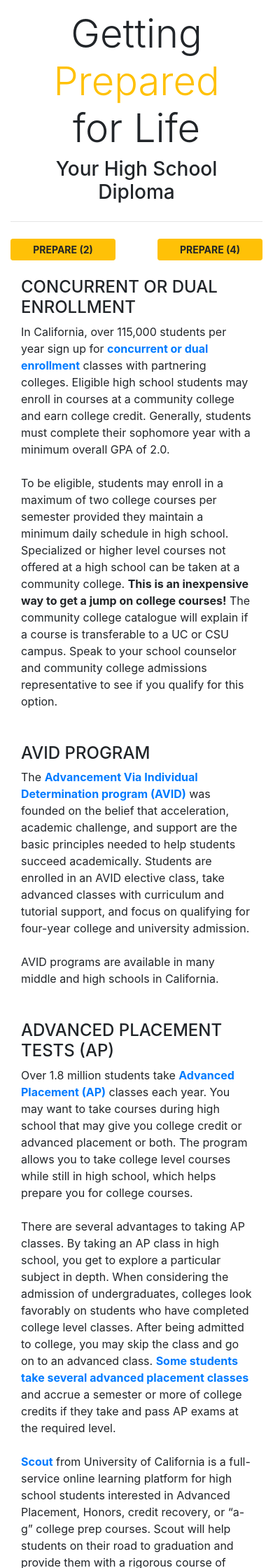
After one commit to sky8the2flies/lifeprepacademy, a Django app: page /prepare/prepare_3/ in a window 390 px wide. The commit adds this page. Shown: the part 347-2587 px from the top of the page at 70% size. Run offline with Django 3.2, Linux system fonts and the light colour scheme; tables that the repository leaves empty hold one stand-in row (values such as "Sample post"); some libraries are stand-ins or nearby versions.

Commit message:
Prepare 3

```diff
--- a/main_app/templates/main_app/dashboard.html
+++ b/main_app/templates/main_app/dashboard.html
@@ -3,10 +3,9 @@
 <div class="container-fluid p-0 m-0 w-100" style="height:28vh;background:url('https://lifeprep-academy.s3-us-west-1.amazonaws.com/Backgrounds/LP+Background6.jpg') no-repeat center; background-size: 100%">
 </div>
 
-<div class="container text-center mt-3 mb-4">
+<div class="container text-center mt-0 mb-4">
       <h2 class="display-4 container text-center">Dashboard</h2>
       <p>Hello <span class="font-weight-bold">{{user.get_username}}</span>, Welcome Back</p>
-      <a href="#" class="row btn btn-sm btn-warning col-md-2 font-weight-bold" role="button" aria-pressed="true">UPDATE PROFILE</a>
 </div>
 <hr>
 
--- /dev/null
+++ b/main_app/templates/main_app/prepare/prepare_3.html
@@ -0,0 +1,63 @@
+{% extends 'base.html' %}
+{% block content %}
+<div class="container-fluid p-0 m-0 w-100" style="height:28vh;background:url('https://lifeprep-academy.s3-us-west-1.amazonaws.com/Backgrounds/LP+Background6.jpg') no-repeat center; background-size: 100%">
+</div>
+<div class="container text-center mt-3 mb-4">
+      <h2 class="display-4 container text-center">Getting <span class="text-warning">Prepared</span> for Life</h2>
+        <h3 class="text-center">Your High School Diploma</h3>
+</div>
+<hr>
+<div class="container mt-4 mb-4">
+  <div class="row">
+    <div class="col float-left">
+        <a href="../prepare_2/" class="row btn btn-sm btn-warning col-md-4 font-weight-bold float-left" role="button" aria-pressed="true">PREPARE (2)</a>
+    </div>
+    <div class="col float-right">
+        <a href="../prepare_4/" class="row btn btn-sm btn-warning col-md-4 font-weight-bold float-right" role="button" aria-pressed="true">PREPARE (4)</a>
+    </div>
+  </div>
+</div>
+<div class="container mb-5">
+    <h4>CONCURRENT OR DUAL ENROLLMENT</h4>
+    <p>In California, over 115,000 students per year sign up for <a href="https://admission.universityofcalifornia.edu/counselors/files/dual-enrollment-guidance-2019.pdf" class="font-weight-bold" target="_blank">concurrent or dual enrollment</a> classes with partnering colleges.  Eligible high school students
+    may enroll in courses at a community college and earn college credit.  Generally, students must complete their sophomore year with a minimum overall GPA of 2.0.
+    <br><br>To be eligible, students may enroll in a maximum of two college courses per semester provided they maintain a minimum daily schedule in high school.
+    Specialized or higher level courses not offered at a high school can be taken at a community college. <span class="font-weight-bold">This is an inexpensive way
+    to get a jump on college courses!</span> The community college catalogue will explain if a course is transferable to a UC or CSU campus. Speak to your school counselor
+    and community college admissions representative to see if you qualify for this option.</p>
+</div>
+<div class="container mb-5">
+    <h4>AVID PROGRAM</h4>
+    <p>The <a href="http://www.avid.org/" class="font-weight-bold" target="_blank">Advancement Via Individual Determination program (AVID)</a> was founded on the belief
+    that acceleration, academic challenge, and support are the basic principles needed to help students succeed academically. Students are enrolled in an AVID elective class,
+    take advanced classes with curriculum and tutorial support, and focus on qualifying for four-year college and university admission. <br><br>AVID programs are available in
+    many middle and high schools in California.</p>
+</div>
+<div class="container mb-5">
+    <h4>ADVANCED PLACEMENT TESTS (AP)</h4>
+    <p>Over 1.8 million students take <a href="https://apstudent.collegeboard.org/exploreap" class="font-weight-bold" target="_blank">Advanced Placement (AP)</a> classes each year.  You may want to take courses during high school that may give you college credit or advanced
+    placement or both. The program allows you to take college level courses while still in high school, which helps prepare you for college courses.
+
+    <br><br>There are several advantages to taking AP classes. By taking an AP class in high school,  you get to explore a particular subject in depth.  When considering the
+    admission of undergraduates, colleges look favorably on students who have completed college level classes. After being admitted to college, you may skip the class and go
+    on to an advanced class. <a href="https://www.yahoo.com/entertainment/bp/ambitious-teen-earns-unbelievable-10-03-gpa-175900351.html" class="font-weight-bold" target="_blank">Some students take several advanced placement classes</a> and accrue a semester or more of college credits if they take and pass AP exams at the required level.
+
+    <br><br><a href="http://www.ucscout.org/" class="font-weight-bold" target="_blank">Scout</a> from University of California is a full-service online learning platform for high school students interested in Advanced Placement, Honors, credit recovery, or “a-g”
+    college prep courses. Scout will help students on their road to graduation and provide them with a rigorous course of study that will prepare them for college.</p>
+</div>
+<div class="container mb-5">
+    <h4>NATIONAL COLLEGIATE ATHLETIC ASSOCIATION (NCAA) ELIGIBILITY</h4>
+    <p>Prospective student-athletes are strongly recommended to consult the <a href="https://web3.ncaa.org/ecwr3/" class="font-weight-bold" target="_blank">National Collegiate Athletic Association (NCAA) Eligibility Center</a> regarding eligibility issues at Division I and Division II Colleges.
+    You are urged to read the “NCAA Guide for the College-Bound Student-Athlete”.</p>
+</div>
+<div class="container mt-4 mb-5">
+  <div class="row">
+    <div class="col float-left">
+        <a href="../prepare_2/" class="row btn btn-sm btn-warning col-md-4 font-weight-bold float-left" role="button" aria-pressed="true">PREPARE (2)</a>
+    </div>
+    <div class="col float-right">
+        <a href="../prepare_4/" class="row btn btn-sm btn-warning col-md-4 font-weight-bold float-right" role="button" aria-pressed="true">PREPARE (4)</a>
+    </div>
+  </div>
+</div>
+{% endblock %}
--- a/main_app/urls.py
+++ b/main_app/urls.py
@@ -18,6 +18,7 @@ urlpatterns = [
     # PREPARE
     path('prepare/prepare_1/', views.prepare_1_page, name='prepare_1'),
     path('prepare/prepare_2/', views.prepare_2_page, name='prepare_2'),
+    path('prepare/prepare_3/', views.prepare_3_page, name='prepare_3'),
 
     # JOURNEY
     path('journey/journey_1/', views.journey_1_page, name='journey_1'),
--- a/main_app/views.py
+++ b/main_app/views.py
@@ -52,6 +52,9 @@ def prepare_1_page(request):
 def prepare_2_page(request):
     return render(request, 'main_app/prepare/prepare_2.html')
 
+def prepare_3_page(request):
+    return render(request, 'main_app/prepare/prepare_3.html')
+
 # JOURNEY
 
 def journey_1_page(request):
```
Also changed, not shown: main_app/templates/main_app/journey/journey_1.html (+7 -8 lines), main_app/templates/main_app/organizations/create.html (+10 -7 lines), main_app/templates/main_app/prepare/prepare_2.html (+10 -2 lines), db.sqlite3.
